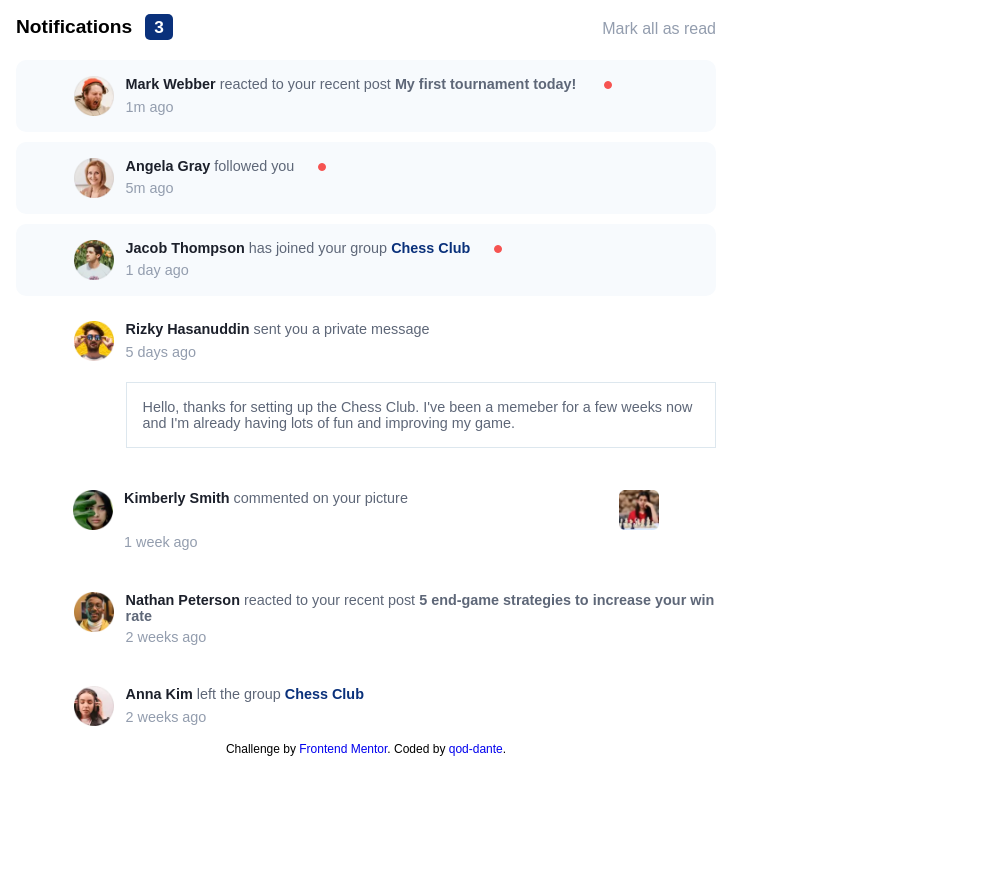
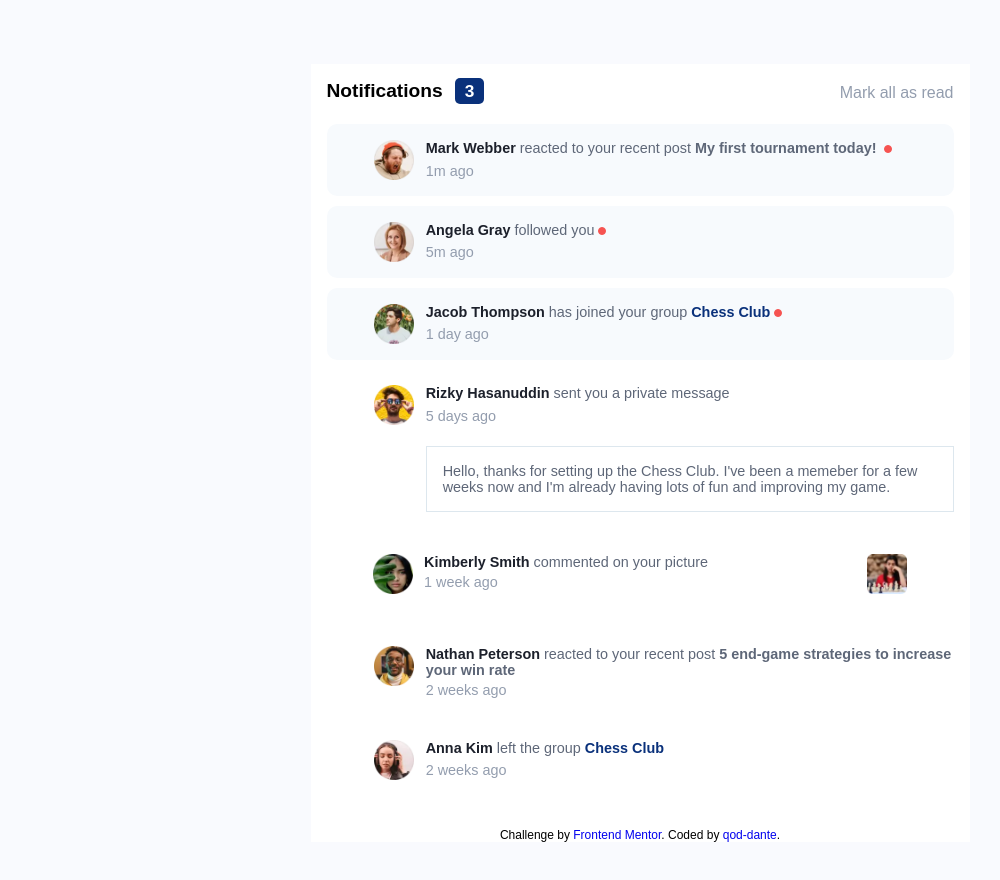
Before and after one commit to qod-dante/Notifications-Page-by-qod-dante, a plain HTML site: page index.html in a window 1280 px wide. Shown: the whole page, without its empty margins (0-1000 px from the left). Before the commit the page ends 800 px from the top, so only its background shows below. Drawn offline with Linux system fonts and the light colour scheme.

Commit message:
Pretty much done with the styling. Now onto the hard part, JavaScript

```diff
--- a/index.html
+++ b/index.html
@@ -72,7 +72,7 @@
   </main>
   <footer class="attribution text-a-center">
     <p>Challenge by <a href="https://www.frontendmentor.io?ref=challenge" target="_blank">Frontend Mentor</a>.
-    Coded by <a href="https://github.com/qod-dante/">qod-dante</a>.
+    Coded by <a href="https://github.com/qod-dante/" target="_blank">qod-dante</a>.
     </p>
   </footer>
   <noscript>Oops! It seems your browser either doesn't support JavaScript, or it has been disabled. Please check your settings and try again.</noscript>
--- a/styles/main.css
+++ b/styles/main.css
@@ -34,9 +34,11 @@
 
 /* Desktop layout */
 
-/* .bottom-layer {
-    background-color: var(--lightGreyishBlue1);
-} */
+.bottom-layer {
+    background-color: #f9fafe;
+    z-index: -1;
+    max-width: 1440px;
+}
 
 .top-layer {
     grid-template-areas:
@@ -45,7 +47,17 @@
     'attribution attribution';
     grid-template-rows: repeat(3, auto);
     grid-template-columns: 1fr 6fr;
-    max-width: 732px;
+    max-width: 659px;
+    background-color: var(--lightGreyishBlue1);
+    z-index: 1;
+    background-color: #fff;
+    margin: 0 auto;
+}
+
+@media screen and (min-width: 660px) {
+    .top-layer {
+        margin: 5% auto;
+    }
 }
 
 header {
@@ -133,7 +145,6 @@ main {
     height: 8px;
     width: 8px;
     display: inline-block;
-    margin-left: 20px;
 }
 
 .time-posted {
@@ -265,7 +276,8 @@ main {
     grid-template-columns: 1fr 5fr 1fr;
     grid-template-areas:
     'smith-avatar smith-na chess-img'
-    'smith-avatar smith-tp .';
+    'smith-avatar smith-tp chess-img'
+    '. smith-tp .'
 }
 
 .peterson-avatar {
@@ -311,20 +323,5 @@ main {
 .attribution {
     grid-area: attribution;
     font-size: 12px;
+    margin-top: 2rem;
 }
-
-/* @media screen and (max-width: 600px) {
-    body {
-        padding: 1rem;
-    }
-} */
-
-@media screen and (min-width: 474px) {
-    .smith {
-        grid-auto-flow: row dense;
-        grid-template-areas:
-        'smith-avatar smith-na chess-img'
-        '. . .'
-        'smith-avatar smith-tp .'
-    }
-}
```
